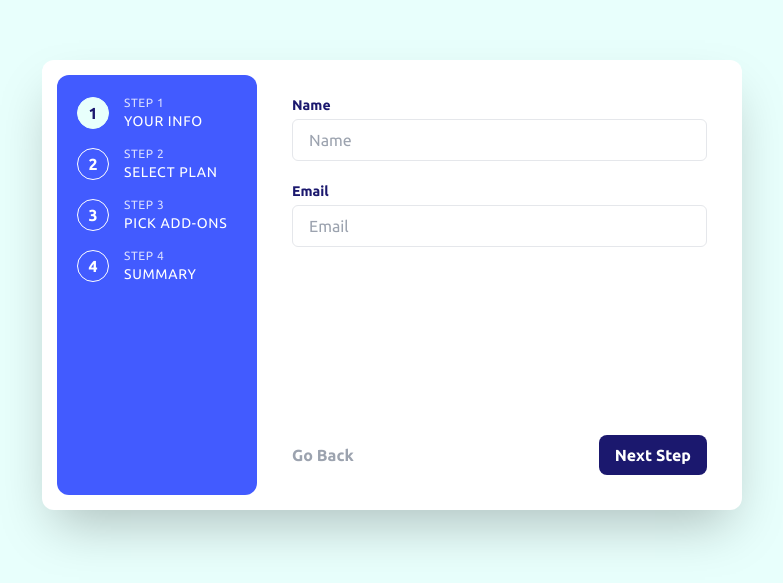
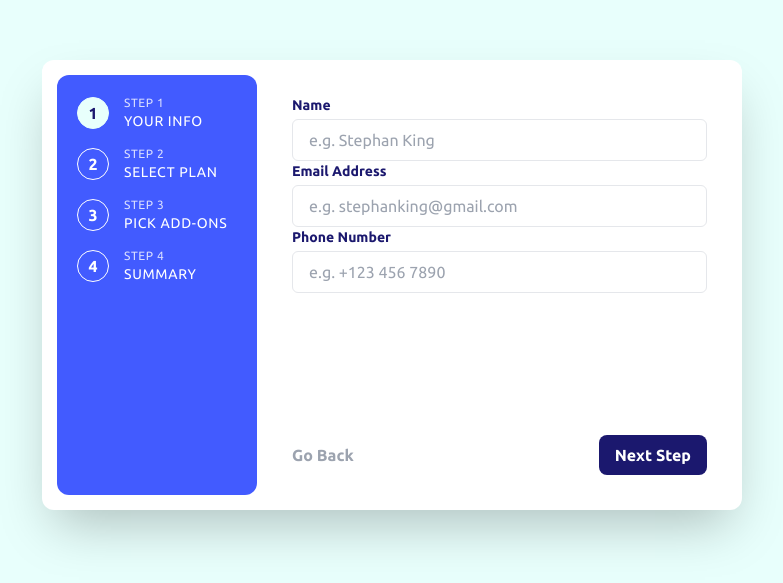
Before and after one commit to makiwebdeveloper/multi-step-form, a React (Vite) app: page / in a window 1280 px wide. Shown: the part 115-698 px from the top of the page, without its empty margins (248-1031 px from the left). Built offline with nearby package versions, Linux system fonts and the light colour scheme.

Commit message:
select plan

```diff
--- a/src/components/screens/personal-info/PersonalInfo.tsx
+++ b/src/components/screens/personal-info/PersonalInfo.tsx
@@ -15,11 +15,21 @@ const PersonalInfo: FC<Props> = () => {
           .string()
           .email("Email is not a valid")
           .required("Email is required"),
+        phone: yup.string().required("Phone is required"),
       })}
     >
-      <div className="flex flex-col gap-5">
-        <Input name="name" label="Name" placeholder="Name" />
-        <Input name="email" label="Email" placeholder="Email" />
+      <div>
+        <Input name="name" label="Name" placeholder="e.g. Stephan King" />
+        <Input
+          name="email"
+          label="Email Address"
+          placeholder="e.g. stephanking@gmail.com"
+        />
+        <Input
+          name="phone"
+          label="Phone Number"
+          placeholder="e.g. +123 456 7890"
+        />
       </div>
     </FormStep>
   );
--- a/src/components/screens/select-plan/SelectPlan.tsx
+++ b/src/components/screens/select-plan/SelectPlan.tsx
@@ -1,5 +1,6 @@
 import { Field } from "formik";
 import { FC } from "react";
+import { plans } from "../../../constants";
 import { FormStep } from "../../../widgets";
 import styles from "./SelectPlan.module.scss";
 
@@ -8,7 +9,16 @@ interface Props {}
 const SelectPlan: FC<Props> = () => {
   return (
     <FormStep>
-      <Field name="password" placeholder="Password" />
+      <div>
+        <div role="group" className="flex flex-col">
+          {plans.map((plan) => (
+            <label key={plan.name}>
+              <Field type="radio" name="plan" value={plan.name} />
+              {plan.name} {plan.price}
+            </label>
+          ))}
+        </div>
+      </div>
     </FormStep>
   );
 };
--- /dev/null
+++ b/src/constants/index.ts
@@ -0,0 +1,23 @@
+export const plans = [
+  { name: "arcade", price: 9 },
+  { name: "advanced", price: 12 },
+  { name: "pro", price: 15 },
+];
+
+export const addOnses = [
+  {
+    name: "Online service",
+    description: "Access to multiplayer games",
+    price: 1,
+  },
+  {
+    name: "Larger Storage",
+    description: "Extra TTB of cloud save",
+    price: 2,
+  },
+  {
+    name: "Customizable profile",
+    description: "Custom theme on your profile",
+    price: 2,
+  },
+];
--- a/src/contexts/MultiStepFormContext.tsx
+++ b/src/contexts/MultiStepFormContext.tsx
@@ -5,7 +5,9 @@ interface IContext {
   data: {
     name: string;
     email: string;
-    password: string;
+    phone: string;
+    plan: string;
+    addOns: string;
   };
   nextStep: (newData: any, isFinalStep: boolean) => void;
   previousStep: (newData: any) => void;
@@ -20,7 +22,9 @@ export const MultiStepFormProvider: FC = ({ children }) => {
   const [data, setData] = useState({
     name: "",
     email: "",
-    password: "",
+    phone: "",
+    plan: "arcade",
+    addOns: "",
   });
 
   const nextStep = (newData: any, isFinalStep = false) => {
```
